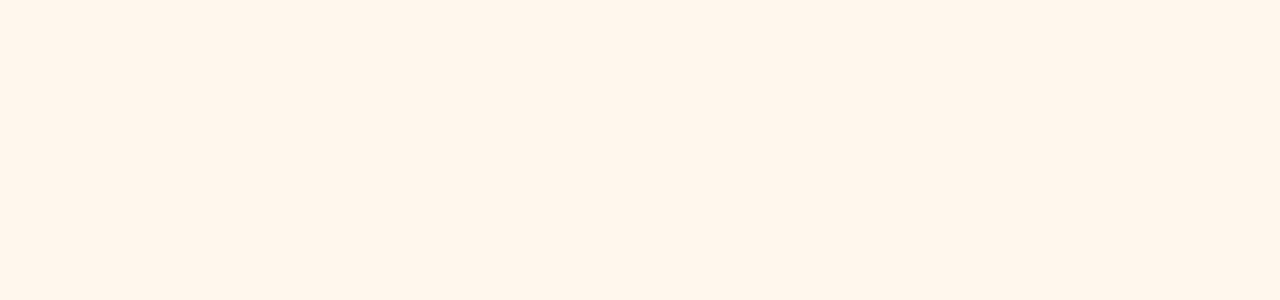
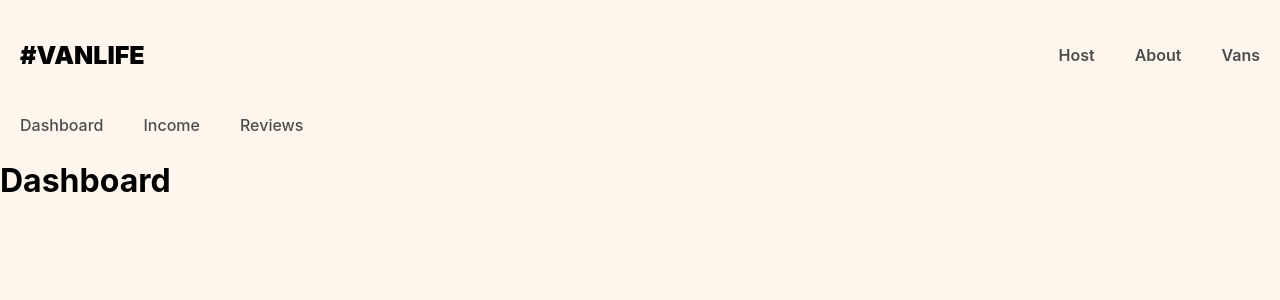
Before and after one commit to pratik-99/routing-project, a React (Create React App) app: page /host in a window 1280 px wide. Before the commit this address had no page. Shown: the top 300 px of the page. Built offline with nearby package versions, Linux system fonts and the light colour scheme; what miragejs would draw is missing.

Commit message:
styling added

```diff
--- a/src/App.jsx
+++ b/src/App.jsx
@@ -4,7 +4,11 @@ import Home from "./components/Home"
 import About from "./components/About"
 import Vans from "./components/Vans/Vans"
 import VanDetails from "./components/Vans/VanDetails"
+import Dashboard from "./components/Host/Dashboard"
+import Income from "./components/Host/Income"
+import Reviews from "./components/Host/Reviews"
 import Layout from "./utility/Layout"
+import HostLayout from "./utility/HostLayout"
 
 import "./server"
 
@@ -18,6 +22,13 @@ function App() {
           <Route path="/about" element={<About />} />
           <Route path="/Vans" element={<Vans />} />
           <Route path="/Vans/:id" element={<VanDetails />} />
+          <Route path="host" element={<HostLayout />} >
+            <Route index element={<Dashboard/>}/>
+            <Route path="income" element={<Income/>}/>
+            <Route path="reviews" element={<Reviews/>}/>
+          </Route>
+
+
         </Route>
       </Routes>
     </BrowserRouter>
--- a/src/components/Host/Dashboard.jsx
+++ b/src/components/Host/Dashboard.jsx
@@ -0,0 +1,9 @@
+import React from "react"
+
+
+export default function Dashboard(){
+
+    return(
+        <h1>Dashboard</h1>
+    )
+}
--- a/src/components/Host/Income.jsx
+++ b/src/components/Host/Income.jsx
@@ -3,6 +3,6 @@ import React from "react"
 export default function Income(){
 
     return (
-        <></>
+        <h1>Income</h1>
     )
 }
--- a/src/components/Host/Reviews.jsx
+++ b/src/components/Host/Reviews.jsx
@@ -0,0 +1,9 @@
+import React from "react"
+
+export default function Reviews(){
+
+    return (
+
+        <h1>Reviews</h1>
+        )
+}
--- a/src/index.css
+++ b/src/index.css
@@ -284,3 +284,20 @@ i[class*='van-type-'] {
   color: white;
   font-size: 1.125rem;
 }
+
+.host-nav {
+  display: flex;
+}
+
+.host-nav a {
+  text-decoration: none;
+  color: #4D4D4D;
+  font-weight: 500;
+  padding: 5px 20px;
+}
+
+.host-nav a:hover {
+  color: #161616;
+  text-decoration: underline;
+  font-weight: 600;
+}
--- a/src/utility/Header.jsx
+++ b/src/utility/Header.jsx
@@ -7,6 +7,7 @@ export default function Header(){
         <header>
         <Link className="site-logo" to="/">#VanLife</Link>
         <nav>
+          <Link to="/host">Host</Link>
           <Link to="/about">About</Link>
           <Link to="/Vans">Vans</Link>
         </nav>
--- a/src/utility/HostLayout.jsx
+++ b/src/utility/HostLayout.jsx
@@ -0,0 +1,16 @@
+import React from "react"
+import {Link, Outlet} from "react-router-dom"
+
+export default function HostLayout(){
+
+    return (
+        <>
+        <nav className="host-nav">
+            <Link to="/host">Dashboard</Link>
+            <Link to="/host/income">Income</Link>
+            <Link to="/host/reviews">Reviews</Link>
+        </nav>
+        <Outlet/>
+        </>
+    )
+}
```
